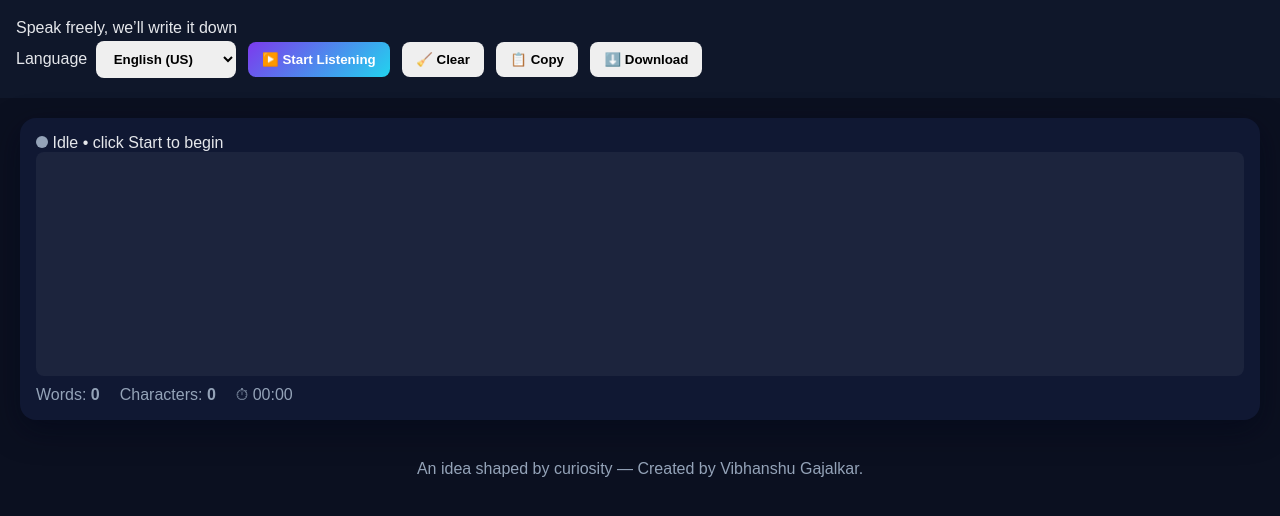
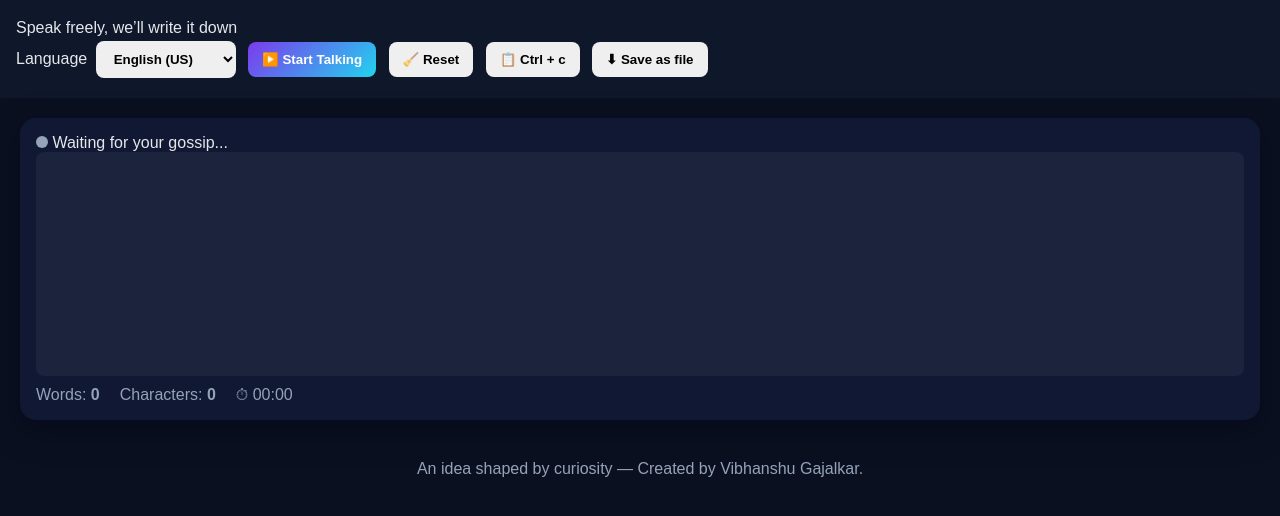
Before and after one commit to vibss06/Talk2Type, a plain HTML site: page index.html in a window 1280 px wide. Shown: the part 78-594 px from the top of the page. Drawn offline with Linux system fonts and the light colour scheme.

Commit message:
Update index.html

```diff
--- a/index.html
+++ b/index.html
@@ -24,10 +24,10 @@
           <option value="bn-IN">বাংলা (India)</option>
         </select>
 
-        <button id="toggle" class="btn-primary">▶️ Start Listening</button>
-        <button id="clear" class="btn">🧹 Clear</button>
-        <button id="copy" class="btn">📋 Copy</button>
-        <button id="download" class="btn">⬇️ Download</button>
+        <button id="toggle" class="btn-primary">▶️ Start Talking</button>
+        <button id="clear" class="btn">🧹 Reset</button>
+        <button id="copy" class="btn">📋 Ctrl + c</button>
+        <button id="download" class="btn"> ⬇ Save as file</button>
       </div>
     </div>
   </header>
@@ -37,7 +37,7 @@
       <div class="statusbar">
         <div class="row">
           <span id="dot" class="status-dot"></span>
-          <span id="status" class="status">Idle • click Start to begin</span>
+          <span id="status" class="status">Waiting for your gossip...</span>
         </div>
       </div>
 
```
